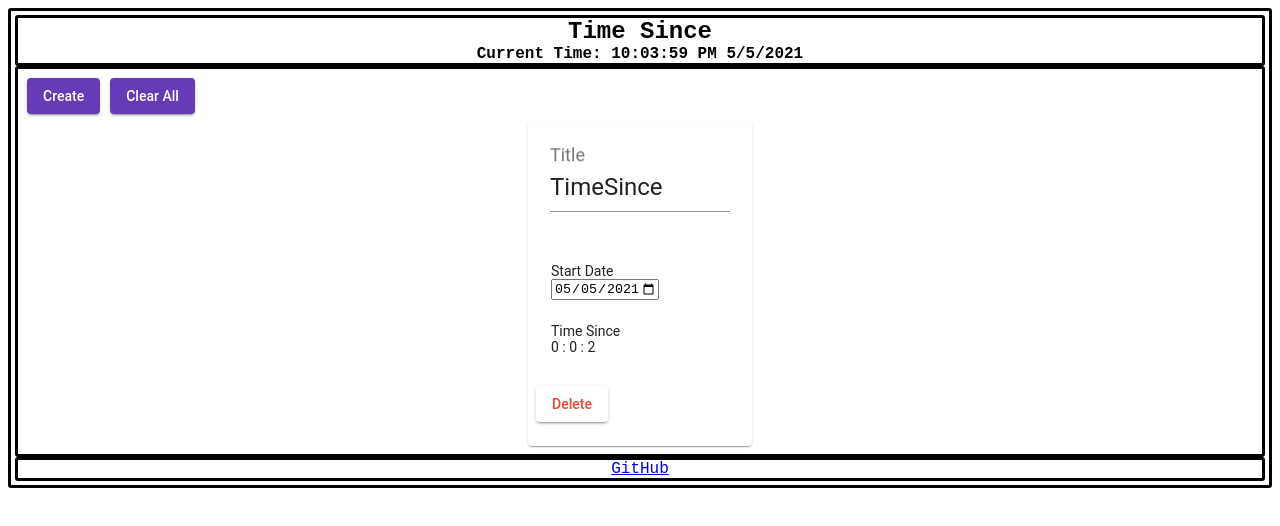
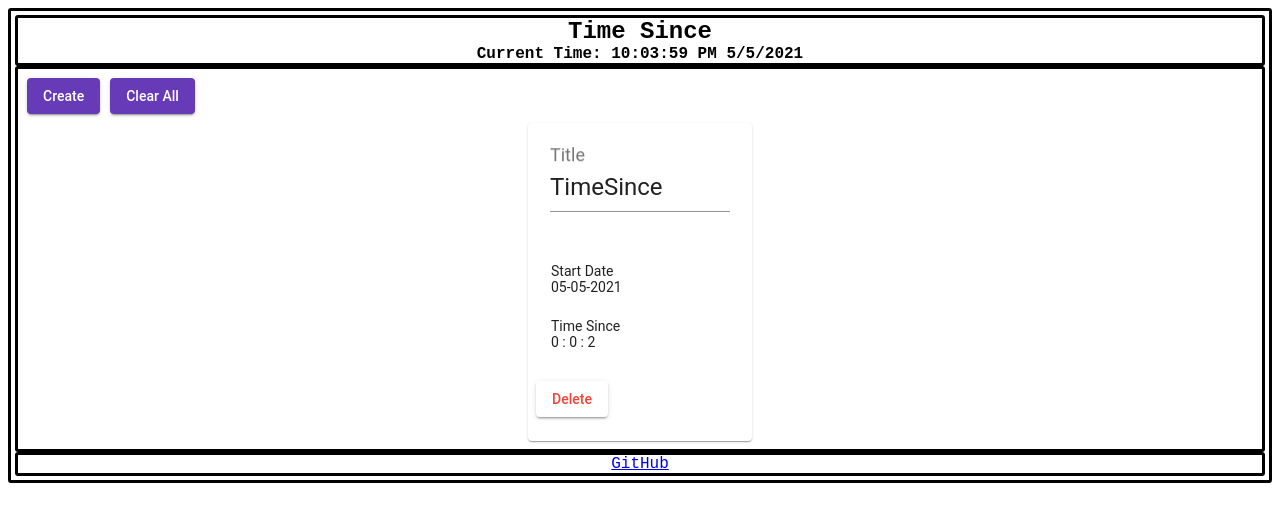
Before and after one commit to heinzja/angular-time-since, an Angular app: page / in a window 1280 px wide. Both pictures are taken after a click on the button "Create". Shown: the top 526 px of the page. Built offline with nearby package versions, Linux system fonts and the light colour scheme.

Commit message:
-- commented out unfinished functionality

```diff
--- a/src/app/time-since/time-since.component.html
+++ b/src/app/time-since/time-since.component.html
@@ -4,7 +4,7 @@
       <div id="header">
         <mat-form-field>
           <input
-          matInput
+            matInput
             #input
             placeholder="Title"
             [value]="this.title"
@@ -18,28 +18,31 @@
       <div id="content">
         <div id="form-field">
           <label for="startDate">Start Date</label>
-          <br/>
-          <input
+          <br />
+          <!-- commented out until functionality is complete -->
+          <!-- <input
             id="startDate"
             type="date"
             [max]="this.max_selectable_date"
             [ngModel]="this.time | date: 'yyyy-MM-dd'"
             (ngModelChange)="updateTime($event)"
-          />
+          /> -->
+          {{ time | date: 'MM-dd-yyyy' }}
         </div>
         <br />
         <div id="form-field">
           <div *ngIf="this.time">
             <label>Time Since</label>
-            <br/>
+            <br />
             {{ time_since }}
           </div>
         </div>
-
       </div>
     </mat-card-content>
     <mat-card-actions>
-      <button mat-raised-button (click)="onDelete()" color="error">Delete</button>
+      <button mat-raised-button (click)="onDelete()" color="error">
+        Delete
+      </button>
     </mat-card-actions>
     <mat-card-footer>
       <div id="footer"></div>
```
